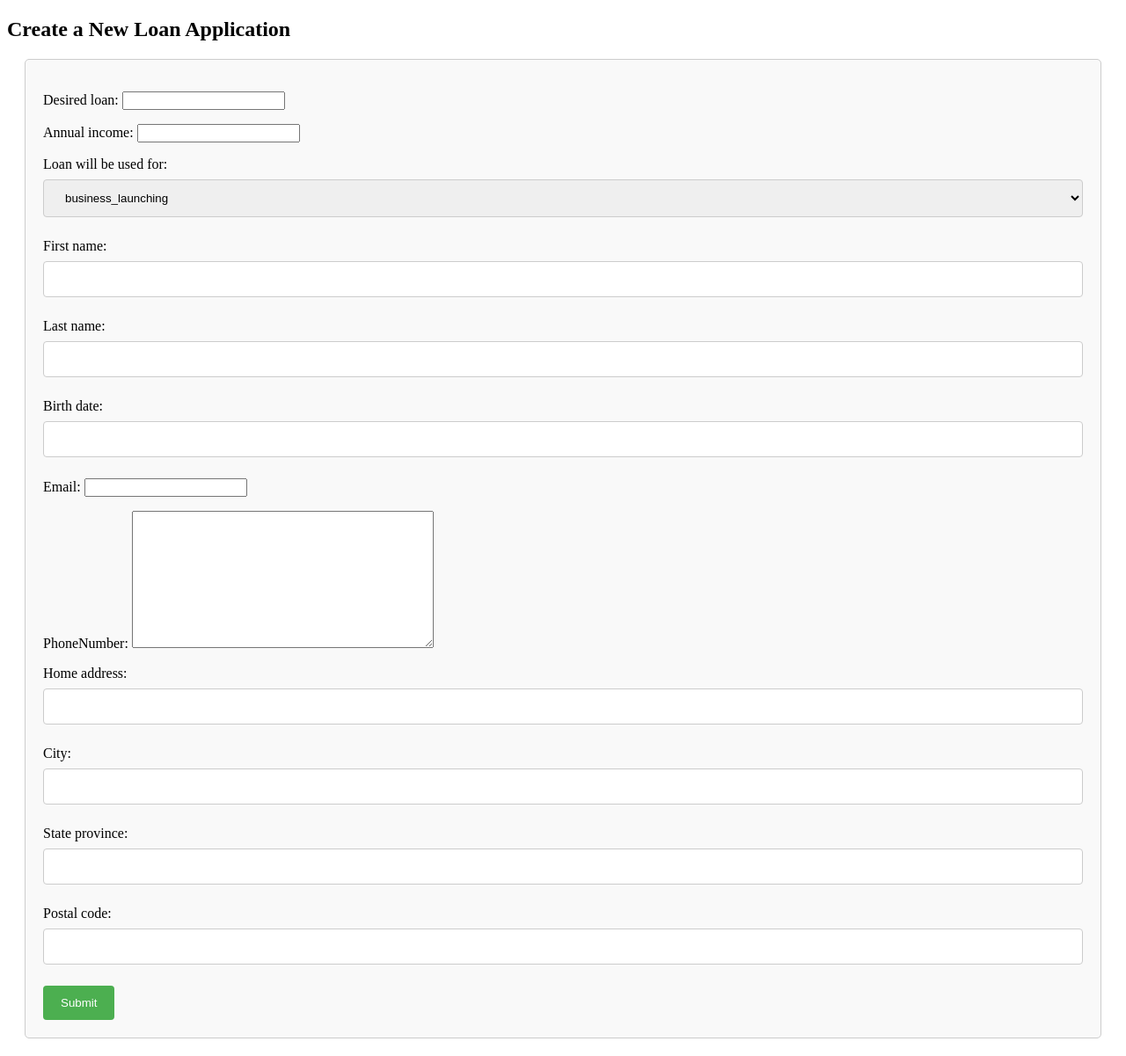
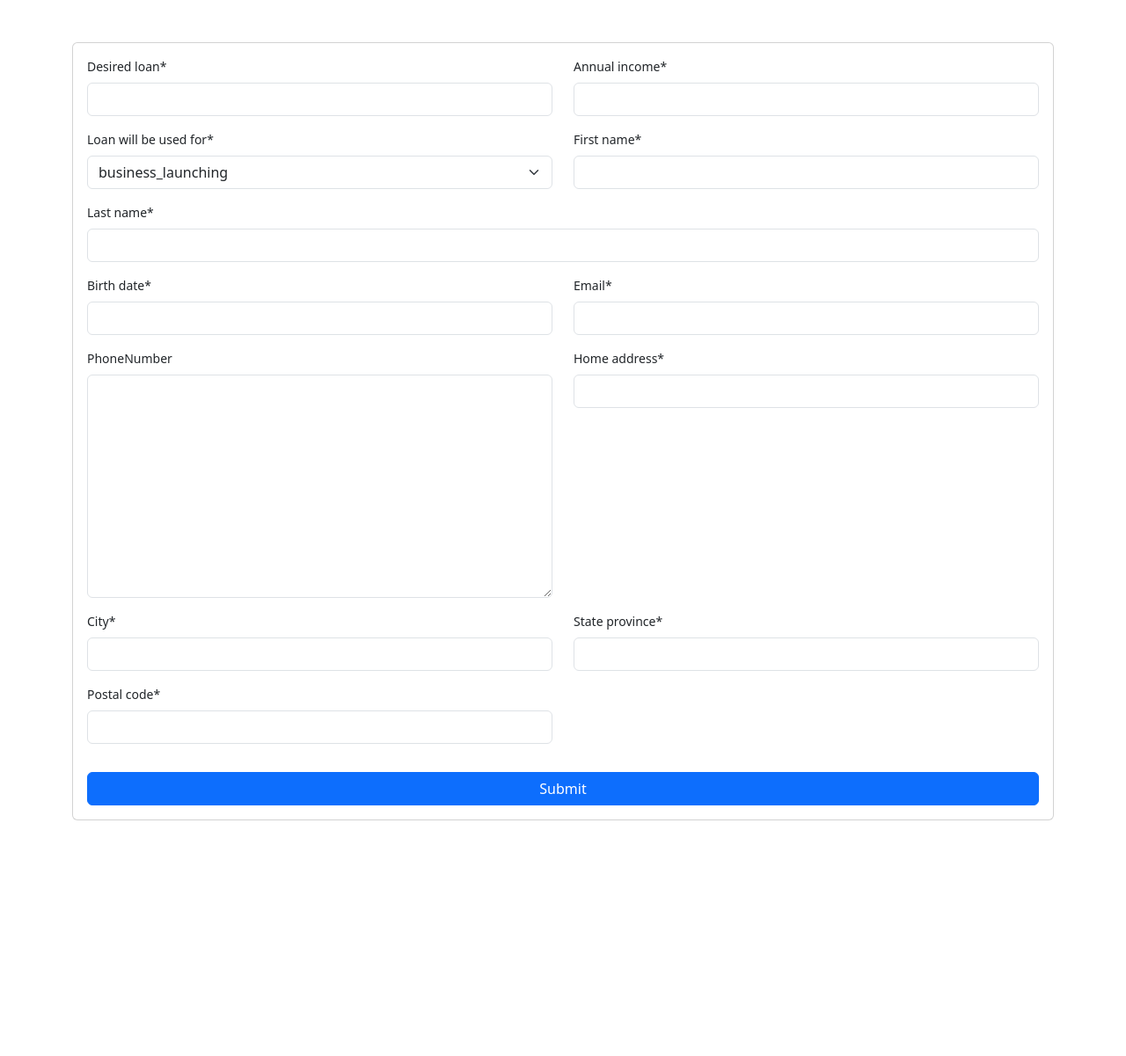
Before and after one commit to cynthiakoskei/AfricanecityBankLoan, a Django app: page /Banks/Applicant/ in a window 1280 px wide. Shown: the whole page at 88% size. After the commit the page ends 933 px from the top, so only its background shows below. Run offline with Django 4.2, Linux system fonts and the light colour scheme; parts of the project's set-up code (start-up, migrations or seed data) failed here and were passed over; some libraries are stand-ins or nearby versions.

Commit message:
made migrations, worked on crispy forms

```diff
--- a/templates/create_loan_application.html
+++ b/templates/create_loan_application.html
@@ -1,61 +1,65 @@
-{% comment %}
+{% load crispy_forms_tags %}
 {% load bootstrap5 %}
 {% bootstrap_css %}
 {% bootstrap_javascript %}
 {% bootstrap_messages %}
 
-<form method="post" enctype="multipart/form-data" class="text-center mt-5"  ALIGN='center' >
-    {%csrf_token%}
-    <!-- {% bootstrap_form form %} -->
-    {% for field in form %}
-    <div class="row col-md-3 mx-auto mb-3">
-       {{field}} {% if not field.field.required %}<span class="text-light w-25">(optional)</span>
-       {% endif %}
-    </div>
- {% endfor %}
-    {% bootstrap_button button_type="submit" content="Submit" %}
-</form> {% endcomment %}
+{% block content %}
+<div class="container mt-3" style="width: 95%; font-size: 14px">
+    <form method="POST" class="card p-3 mt-5" autocomplete="off">
+        {% csrf_token %}
+        <div class="row">
+            <div class="col-6">
+                {{ form.desired_loan|as_crispy_field }}
+            </div>
+            <div class="col-6">
+                {{ form.annual_income|as_crispy_field }}
+            </div>
+            <div class="col-6">
+                {{ form.loan_will_be_used_for|as_crispy_field }}
+            </div>
+            <div class="col-6">
+                {{ form.first_name|as_crispy_field }}
+            </div>
+            <div clas="col-6">
+                {{ form.last_name|as_crispy_field }}
+            </div>
+            <div class="col-6">
+                {{ form.birth_date|as_crispy_field }}
+            </div>
+            <div class="col-6">
+                {{ form.email|as_crispy_field }}
+            </div>
+            <div class="col-6">
+                {{ form.phoneNumber|as_crispy_field }}
+            </div>
+            <div class="col-6">
+                {{ form.home_address|as_crispy_field }}
+            </div>
+            <div class="col-6">
+                {{ form.city|as_crispy_field }}
+            </div>
+            <div class="col-6">
+                {{ form.state_province|as_crispy_field }}
+            </div>
+            <div class="col-6">
+                {{ form.postal_code|as_crispy_field }}
+            </div>
+        </div>
 
-<!DOCTYPE html>
-<html>
-<head>
-  <title>Create a New Loan Application</title>
-  <style>
-    form {
-      margin: 20px;
-      padding: 20px;
-      border: 1px solid #ccc;
-      border-radius: 5px;
-      background-color: #f9f9f9;
-    }
-    input[type=text], select {
-      width: 100%;
-      padding: 12px 20px;
-      margin: 8px 0;
-      display: inline-block;
-      border: 1px solid #ccc;
-      border-radius: 4px;
-      box-sizing: border-box;
-    }
-    button[type=submit] {
-      background-color: #4CAF50;
-      color: white;
-      padding: 12px 20px;
-      border: none;
-      border-radius: 4px;
-      cursor: pointer;
-    }
-    button[type=submit]:hover {
-      background-color: #45a049;
-    }
-  </style>
-</head>
-<body>
-  <h2>Create a New Loan Application</h2>
-  <form method="post">
-    {% csrf_token %}
-    {{ form.as_p }}
-    <button type="submit">Submit</button>
-  </form>
-</body>
-</html>
+
+    <button type="submit" class="btn btn-primary mt-3">Submit</button>
+
+    </form>
+
+    <!-- Message from backend-->
+    {% for message in messages %}
+        {% if message.tags == 'success' %}
+            <div class="text-center alert-primary alert-dismissible fade show" role="alert">{{message}}
+                <a href="{% url 'Home' %}" type="button" class="btn btn-close" data-bs-dismiss="alert" aria-label="close"></a>
+            </div>
+
+        {% endif %}
+    {% endfor %}
+</div>
+{% endblock %}
```
Also changed, not shown: Home/migrations/0002_rename_loan_ammount_loan_request_loan_amount.py (added).
